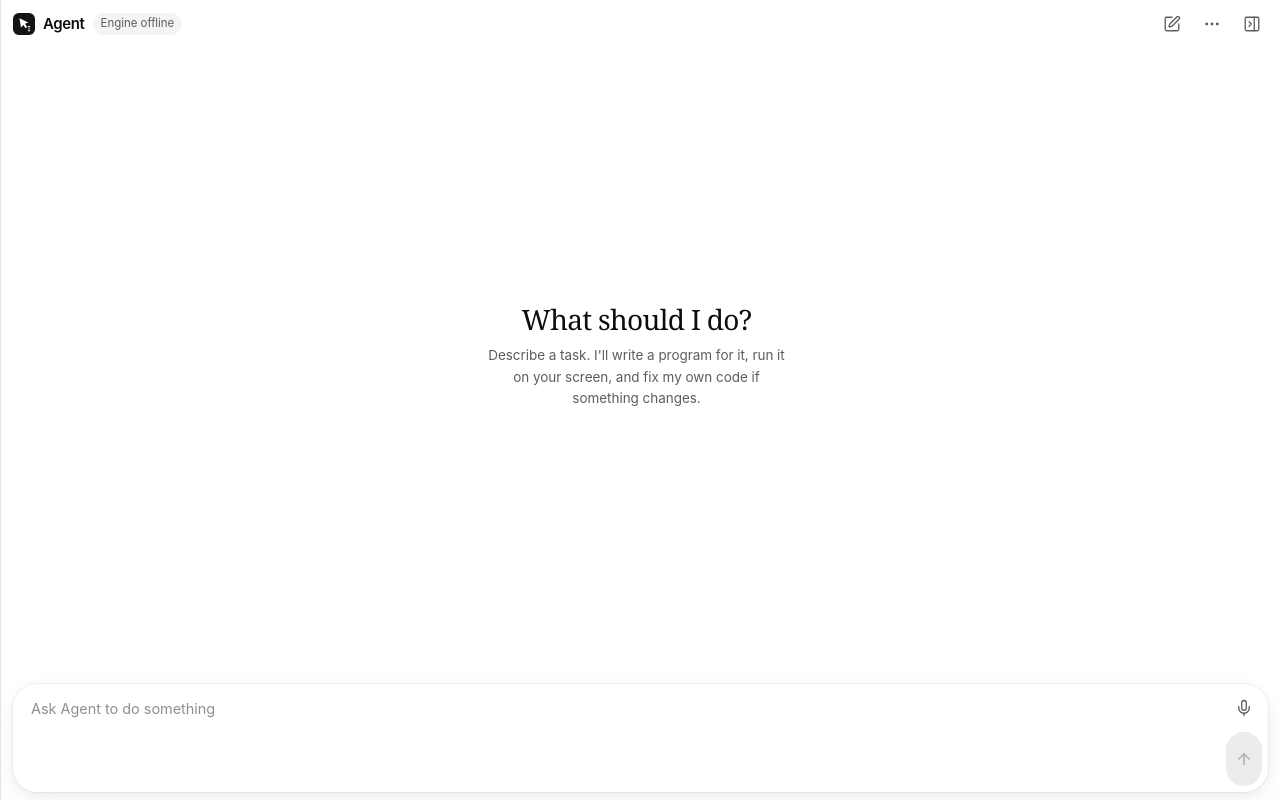
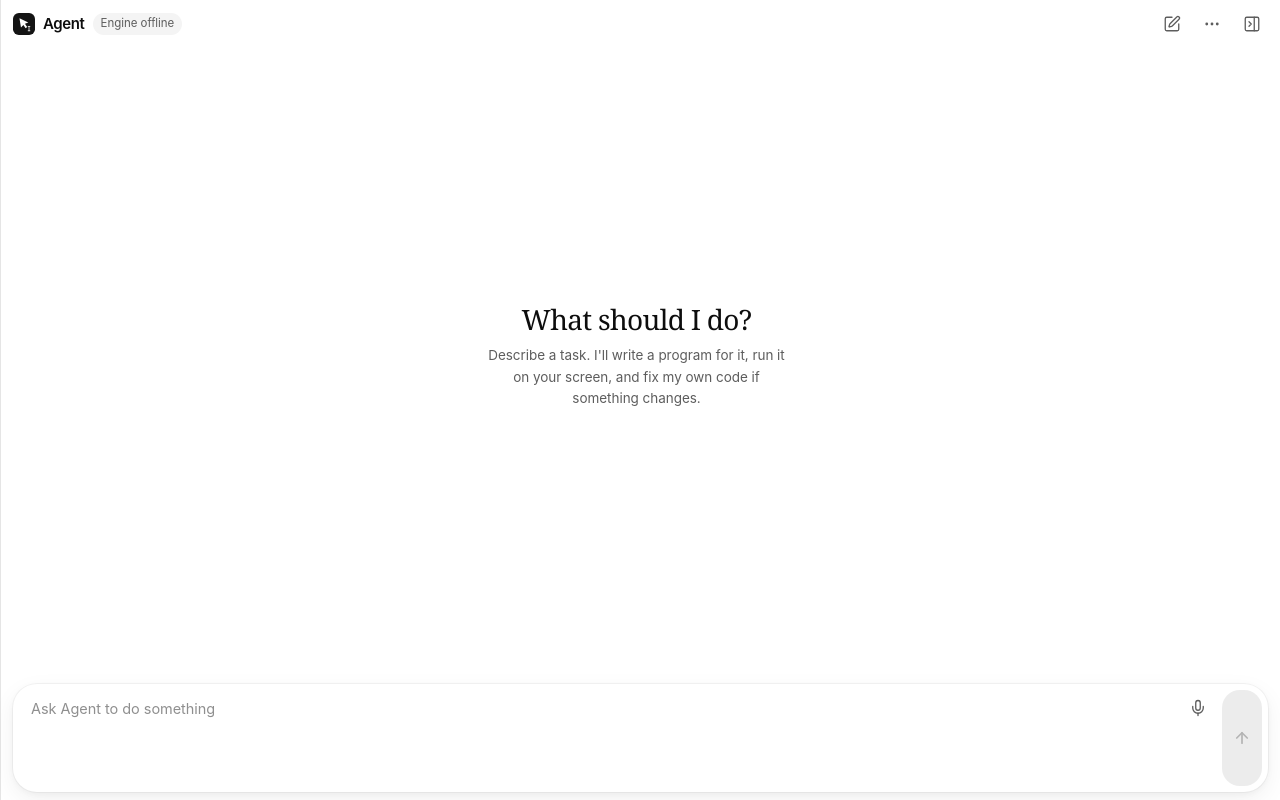
Before and after one commit to Kewlkiid/deskwright, a React (Vite) app in the folder app/: page / in a window 1280 px wide. Built offline with nearby package versions, Linux system fonts and the light colour scheme.

Commit message:
Send button fills the input's full height, mic to its left

```diff
--- a/app/src/components/Composer.tsx
+++ b/app/src/components/Composer.tsx
@@ -184,12 +184,11 @@ export function Composer({
           placeholder={placeholder}
           className="block max-h-[200px] min-h-[96px] flex-1 resize-none bg-transparent px-2.5 py-2 text-[14.5px] leading-[1.45] outline-none placeholder:text-fg-3"
         />
-        {/* Mic on top, a tall Send below it */}
-        <div className="flex w-9 shrink-0 flex-col gap-1.5">
+        {/* Mic, then Send filling the box's full height on the right */}
         <button
           onClick={onToggleWake}
           title={wakeOn ? "Stop listening for “Hey Agent”" : "Listen for “Hey Agent”"}
-            className={`relative flex h-9 w-9 shrink-0 items-center justify-center rounded-full transition ${
+          className={`relative flex h-9 w-9 shrink-0 items-center justify-center self-start rounded-full transition ${
             wakeOn ? "bg-focus/10 text-focus" : "text-fg-2 hover:bg-surface-2"
           }`}
         >
@@ -200,11 +199,10 @@ export function Composer({
           onClick={submit}
           disabled={!text.trim() || running}
           title="Send"
-            className="flex min-h-9 w-9 flex-1 items-center justify-center rounded-full bg-fg text-white transition hover:bg-[#2b2b2b] disabled:bg-surface-3 disabled:text-fg-4"
+          className="flex w-10 shrink-0 items-center justify-center rounded-[18px] bg-fg text-white transition hover:bg-[#2b2b2b] disabled:bg-surface-3 disabled:text-fg-4"
         >
           <ArrowUp className="h-[18px] w-[18px]" strokeWidth={2.25} />
         </button>
-        </div>
       </div>
       {(running || bypass) && (
         <div className="mt-1.5 text-center text-[11.5px] text-fg-3">
```
Lines whose indentation alone changed are shown as unchanged.
